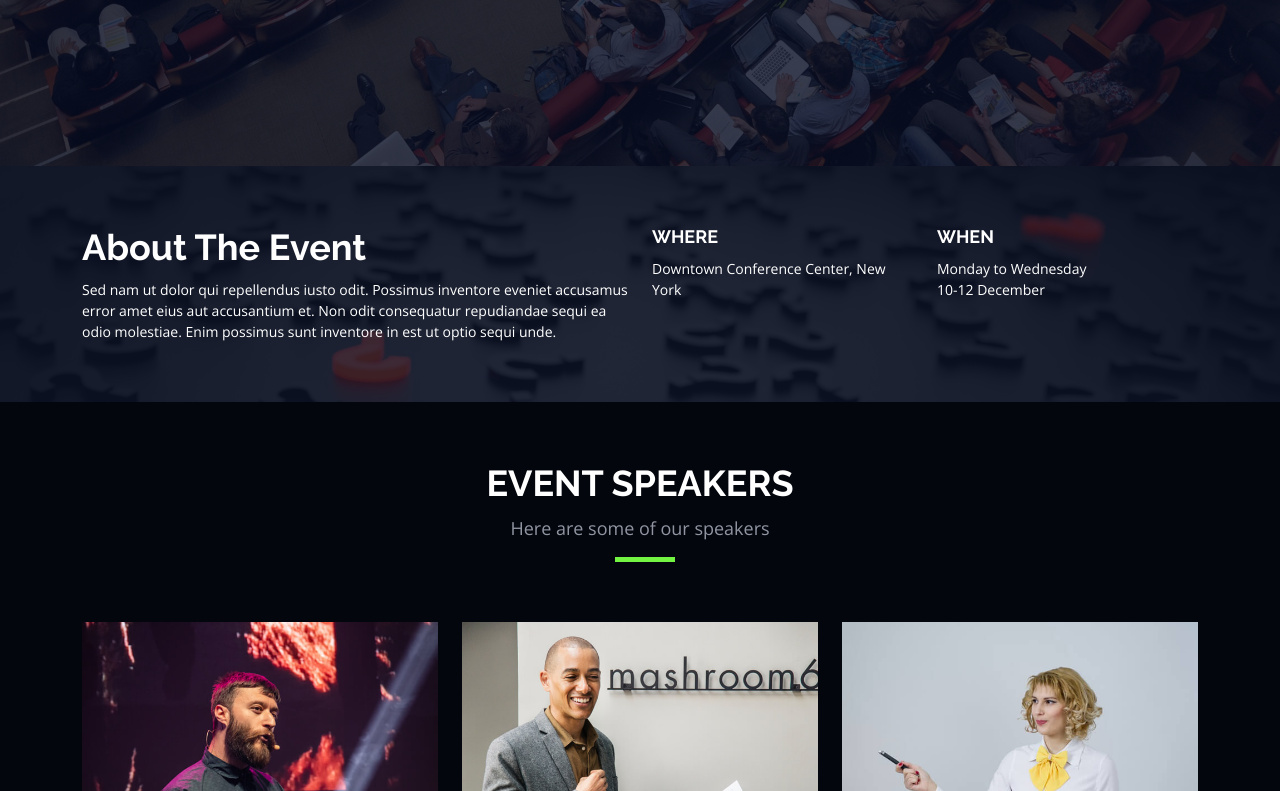
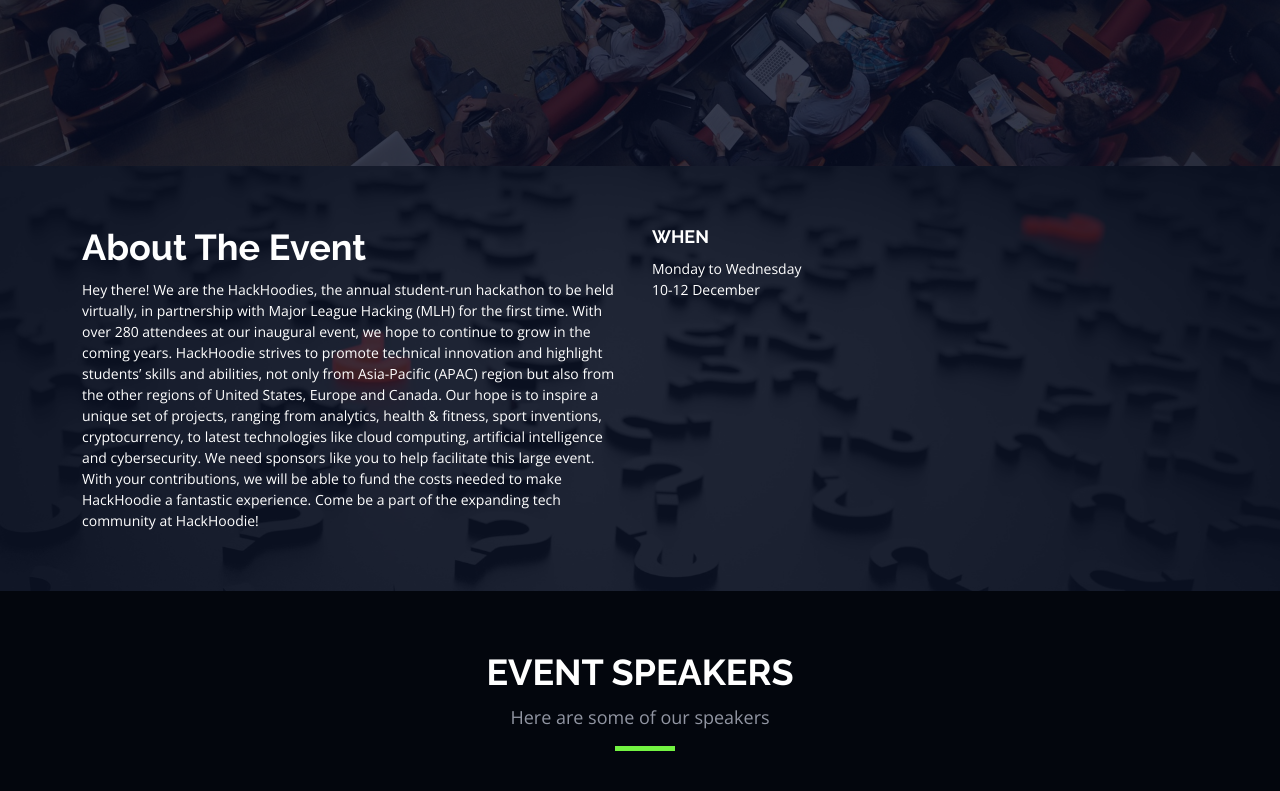
Before and after one commit to ishitakapoor26/HackHoodie, a plain HTML site: page index.html in a window 1280 px wide. Shown: the part 634-1425 px from the top of the page. Drawn offline with nearby package versions, Linux system fonts and the light colour scheme.

Commit message:
Changing

```diff
--- a/index.html
+++ b/index.html
@@ -79,14 +79,18 @@
         <div class="row">
           <div class="col-lg-6">
             <h2>About The Event</h2>
-            <p>Sed nam ut dolor qui repellendus iusto odit. Possimus inventore eveniet accusamus error amet eius aut
-              accusantium et. Non odit consequatur repudiandae sequi ea odio molestiae. Enim possimus sunt inventore in
-              est ut optio sequi unde.</p>
+            <p>Hey there! We are the HackHoodies, the annual student-run hackathon to be held virtually, in partnership with Major League Hacking (MLH) for the first time.  With over 280 attendees at our inaugural event, we hope to continue to grow in the coming years.
+
+              HackHoodie strives to promote technical innovation and highlight students’ skills and abilities, not only from Asia-Pacific (APAC) region but also from the other regions of United States, Europe and Canada.
+
+              Our hope is to inspire a unique set of projects, ranging from analytics, health & fitness, sport inventions, cryptocurrency, to latest technologies like cloud computing, artificial intelligence and cybersecurity.
+
+              We need sponsors like you to help facilitate this large event. With your contributions, we will be able to fund the costs needed to make HackHoodie a fantastic experience. Come be a part of the expanding tech community at HackHoodie!</p>
           </div>
-          <div class="col-lg-3">
+          <!-- <div class="col-lg-3">
             <h3>Where</h3>
             <p>Downtown Conference Center, New York</p>
-          </div>
+          </div> -->
           <div class="col-lg-3">
             <h3>When</h3>
             <p>Monday to Wednesday<br>10-12 December</p>
```
